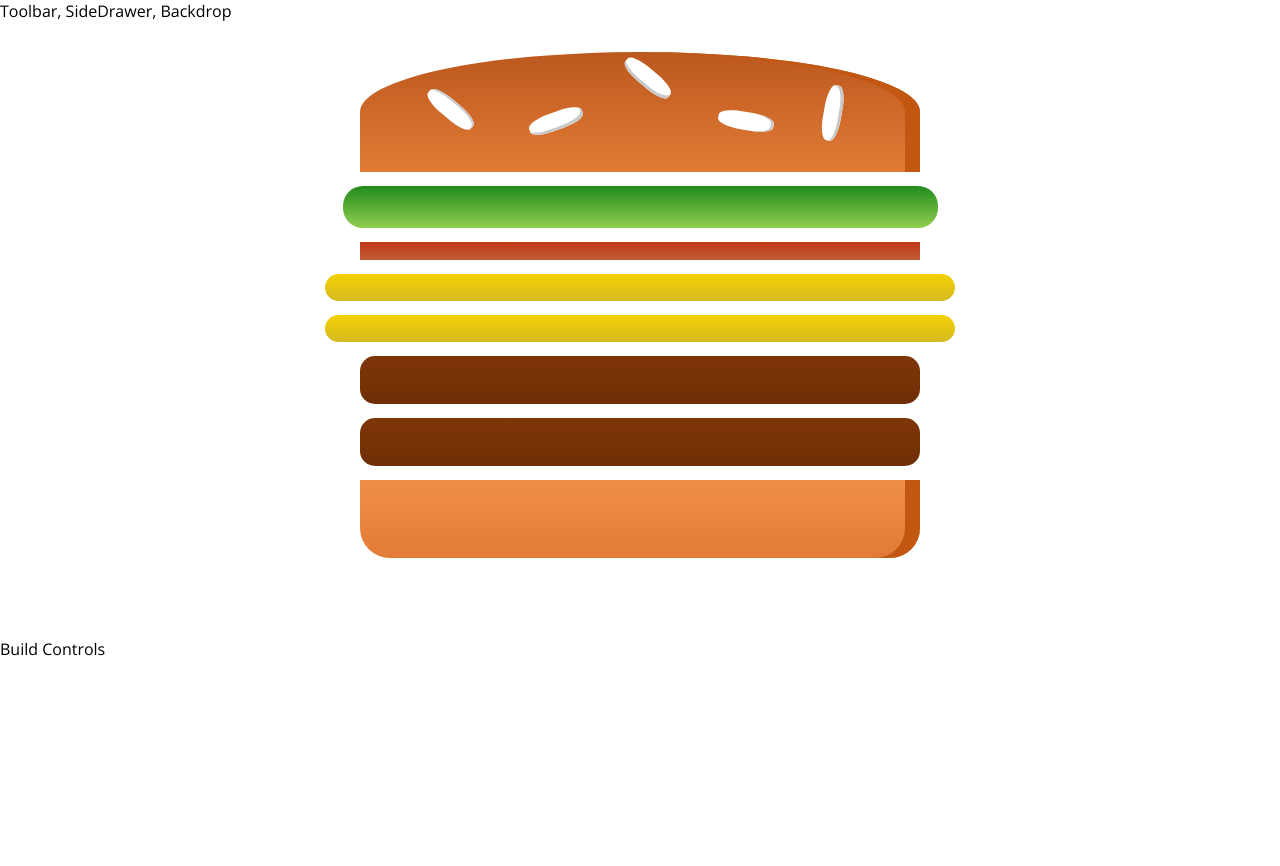
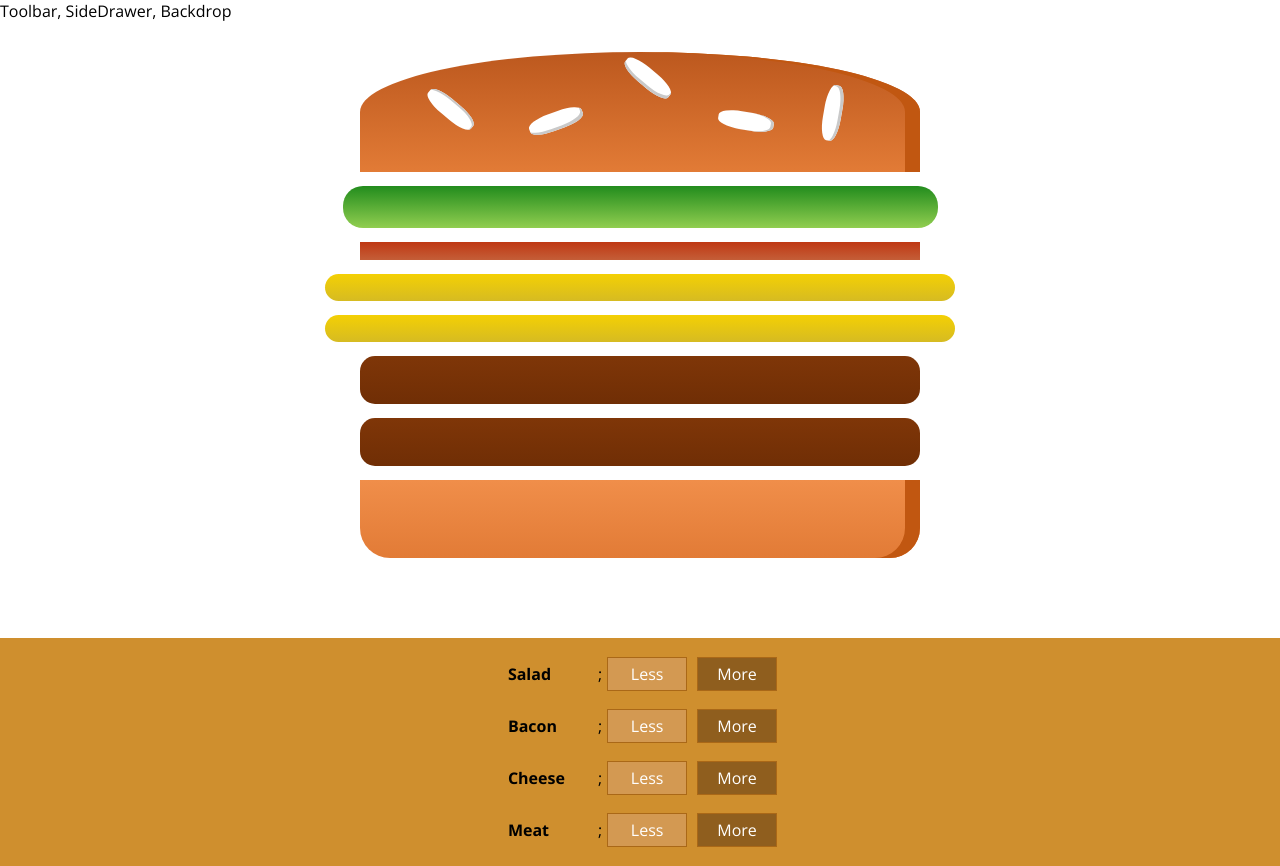
Before and after one commit to MrSescon/the-burger-builder, a React app: page / in a window 1280 px wide. Before the commit the page ends 800 px from the top, so only its background shows below. Built offline with nearby package versions, Linux system fonts and the light colour scheme.

Commit message:
Outputted Multiple Build

```diff
--- a/src/components/Burger/BuildControls/BuildControl/BuildControl.js
+++ b/src/components/Burger/BuildControls/BuildControl/BuildControl.js
@@ -1,5 +1,4 @@
 import React from 'react';
-import PropTypes from 'prop-types';
 
 import classes from './BuildControl.module.css';
 
@@ -11,6 +10,4 @@
 	</div>
 );
 
-BuildControl.propTypes = {};
-
 export default BuildControl;
--- a/src/components/Burger/BuildControls/BuildControls.js
+++ b/src/components/Burger/BuildControls/BuildControls.js
@@ -1,10 +1,33 @@
 import React from 'react';
-import PropTypes from 'prop-types';
+
+import classes from './BuildControls.module.css';
+import BuildControl from './BuildControl/BuildControl';
+
+const controls = [
+	{
+		label: 'Salad',
+		type: 'salad'
+	},
+	{
+		label: 'Bacon',
+		type: 'bacon'
+	},
+	{
+		label: 'Cheese',
+		type: 'cheese'
+	},
+	{
+		label: 'Meat',
+		type: 'meat'
+	}
+];
 
 const BuildControls = (props) => {
-	return <div />;
+	return (
+		<div className={classes.BuildControls}>
+			{controls.map((ctrl) => <BuildControl key={ctrl.label} label={ctrl.label} />)}
+		</div>
+	);
 };
 
-BuildControls.propTypes = {};
-
 export default BuildControls;
--- a/src/components/Burger/Burger.module.css
+++ b/src/components/Burger/Burger.module.css
@@ -2,7 +2,7 @@
 	width: 100%;
 	margin: auto;
 	height: 250px;
-	overflow: scroll;
+	overflow: auto;
 	text-align: center;
 	font-weight: bold;
 	font-size: 1.2rem;
--- a/src/containers/BurgerBuilder/BurgerBuilder.js
+++ b/src/containers/BurgerBuilder/BurgerBuilder.js
@@ -2,6 +2,7 @@
 
 import Aux from '../../hoc/Aux';
 import Burger from '../../components/Burger/Burger';
+import BuildControls from '../../components/Burger/BuildControls/BuildControls';
 class BurgerBuilder extends Component {
 	state = {
 		ingredients: {
@@ -16,7 +17,7 @@
 		return (
 			<Aux>
 				<Burger ingredients={this.state.ingredients} />
-				<div>Build Controls</div>
+				<BuildControls />
 			</Aux>
 		);
 	}
```
Also changed, not shown: src/components/Burger/BuildControls/BuildControl/BuildControl.module.css (renamed from src/components/Burger/BuildControls/BuildControl/BuildControl.css).
